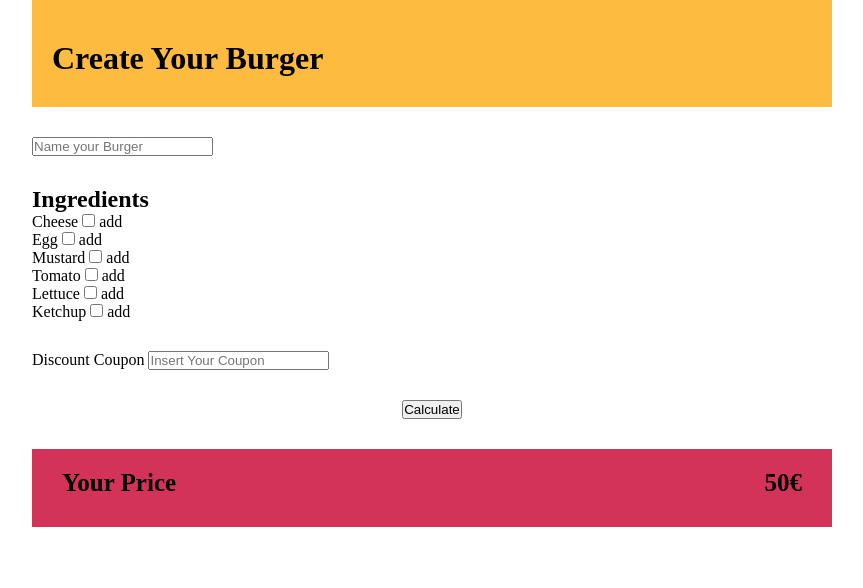
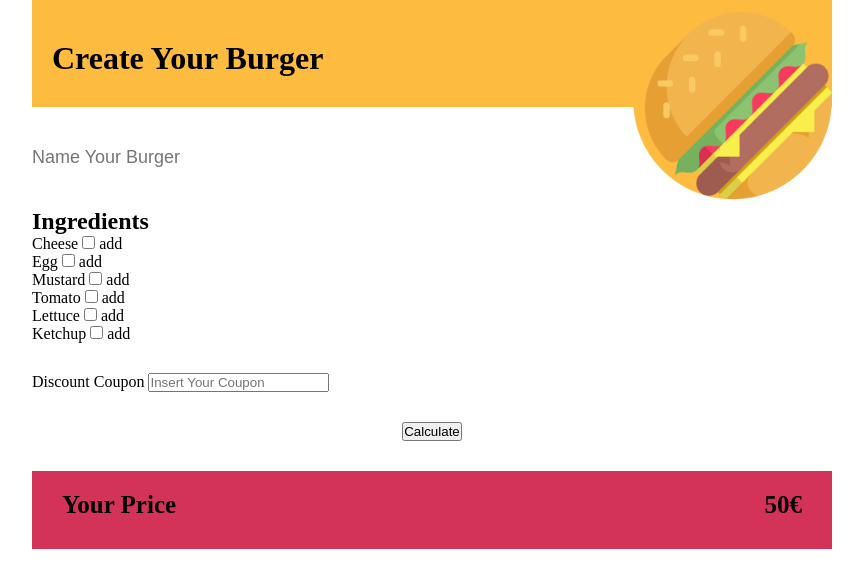
Before and after one commit to giuseppe-lana27/js-burger, a plain HTML site: page index.html in a window 1280 px wide. Shown: the whole page, without its empty margins (208-1071 px from the left). Drawn offline with Linux system fonts and the light colour scheme.

Commit message:
Inserito logo in header e modifica input nome burger

```diff
--- a/css/style.css
+++ b/css/style.css
@@ -11,10 +11,26 @@
 header{
   background-color: #fdbb40;
   padding: 40px 20px 30px 20px;
+  position: relative;
+}
+.logo{
+  position: absolute;
+  top: 0;
+  right: 0;
+  height: 200px;
 }
 /* main */
-.burger-name{
+.burger-name-block{
   margin-top: 30px;
+}
+#burger-name{
+  width: 40%;
+  border: none;
+  padding: 10px 0;
+  font-size: 18px;
+}
+#burger-name:focus{
+  outline: none;
 }
 .ingredients{
   margin-top: 30px;
--- a/index.html
+++ b/index.html
@@ -12,13 +12,14 @@
     <!-- intestazione pagina -->
     <header>
       <h1>Create Your Burger</h1>
+      <img src="img/burger-top.png" alt="Burger" class="logo">
     </header>
     <!-- /intestazione pagina -->
     <!-- corpo della pagina -->
     <main>
       <!-- nome hamburger -->
-      <div class="burger-name">
-        <input type="text" id="burger-name" placeholder="Name your Burger">
+      <div class="burger-name-block">
+        <input type="text" id="burger-name" placeholder="Name Your Burger">
       </div>
       <!-- /nome hamburger -->
       <!-- lista ingredienti da aggiungere -->
```
